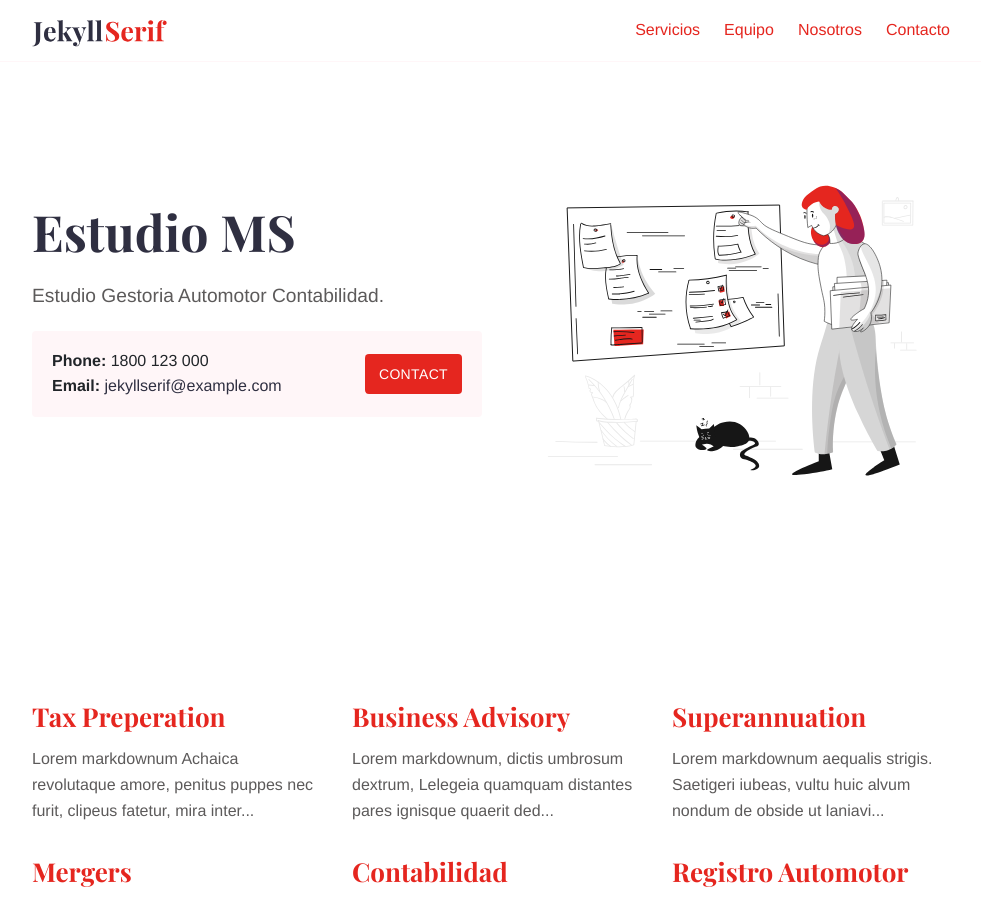
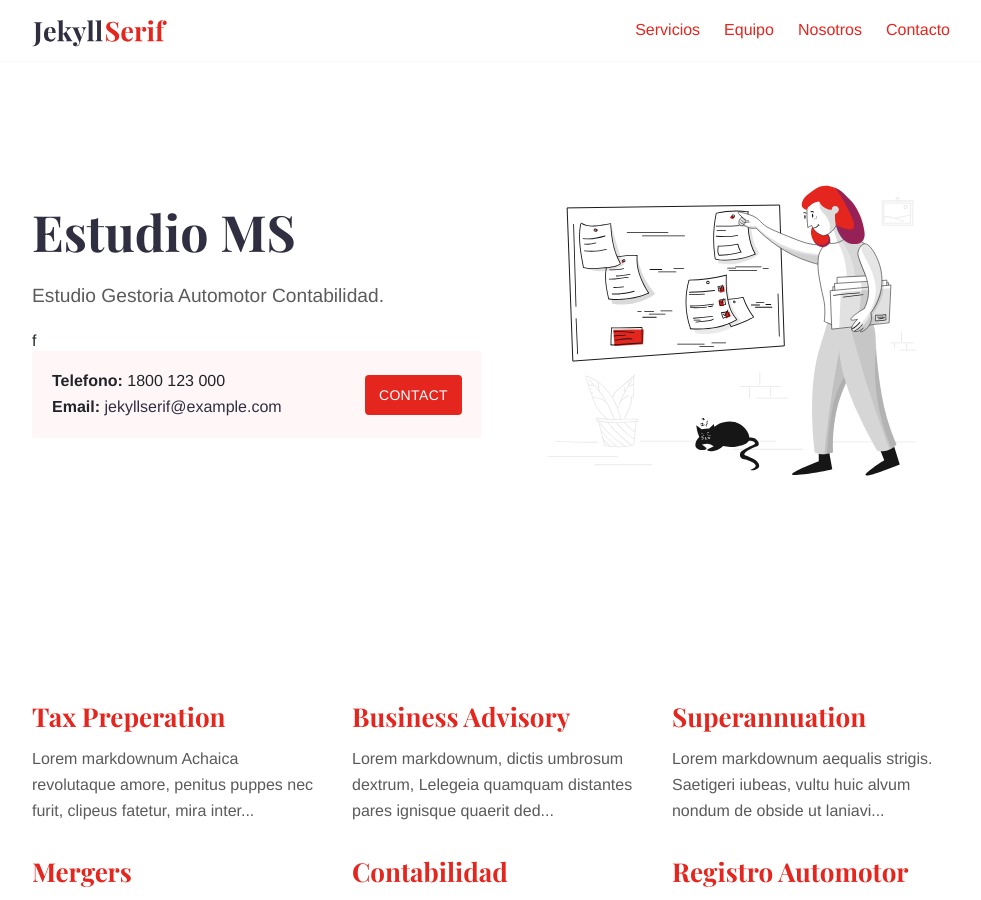
Before and after one commit to fajouri/gestoria, a Jekyll site: the page built from index.md, in a window 1280 px wide and 900 px high. Shown: the whole window, without its empty margins (143-1124 px from the left). Built offline with Jekyll 4.4.1, drawn with Linux system fonts in a browser that asks for light colours.

Commit message:
Update call.html

```diff
--- a/_includes/call.html
+++ b/_includes/call.html
@@ -1,7 +1,7 @@
-<div class="call">
+f<div class="call">
   <div class="call-box-top">
     {% if site.data.contact.phone %}
-        <div class="call-phone"><strong>Phone: </strong> {{ site.data.contact.phone }} </div>
+        <div class="call-phone"><strong>Telefono: </strong> {{ site.data.contact.phone }} </div>
     {% endif %}
     {% if site.data.contact.email %}
     <div class="call-email"><strong>Email: </strong>
```
